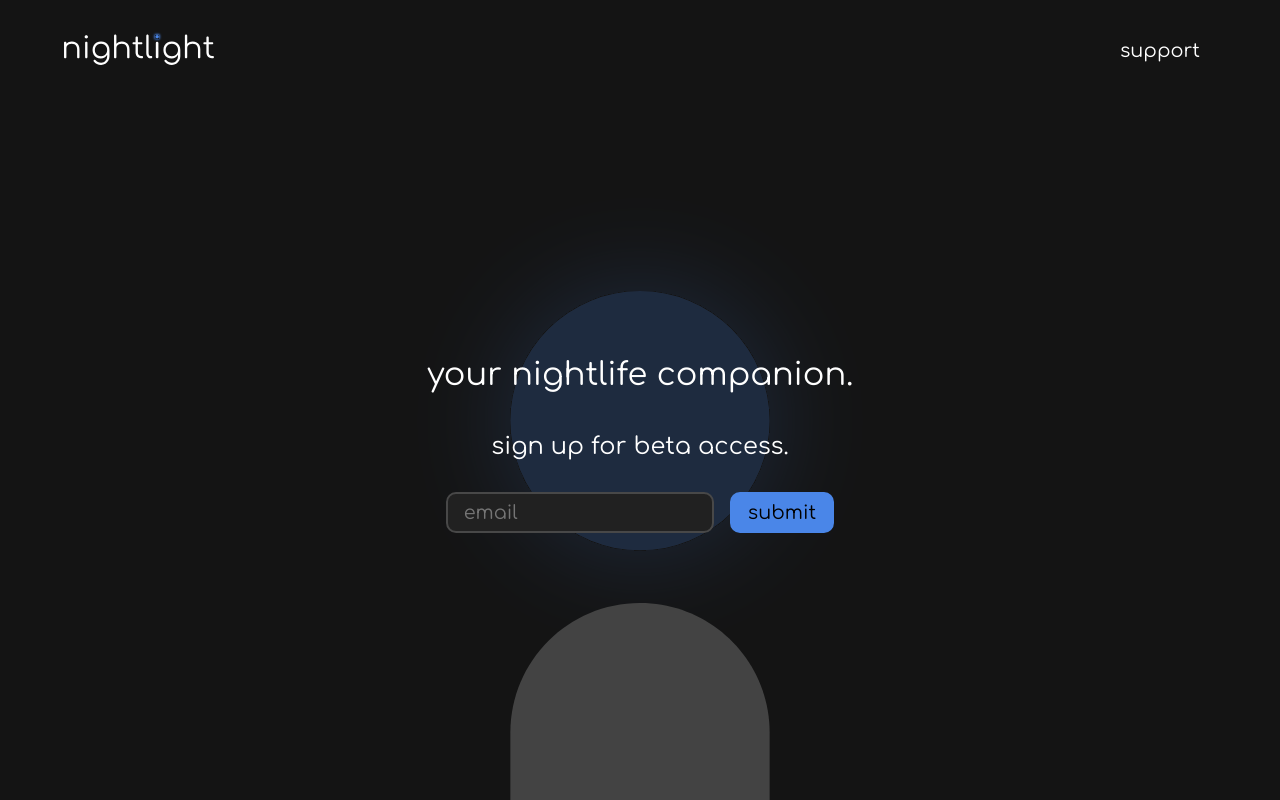
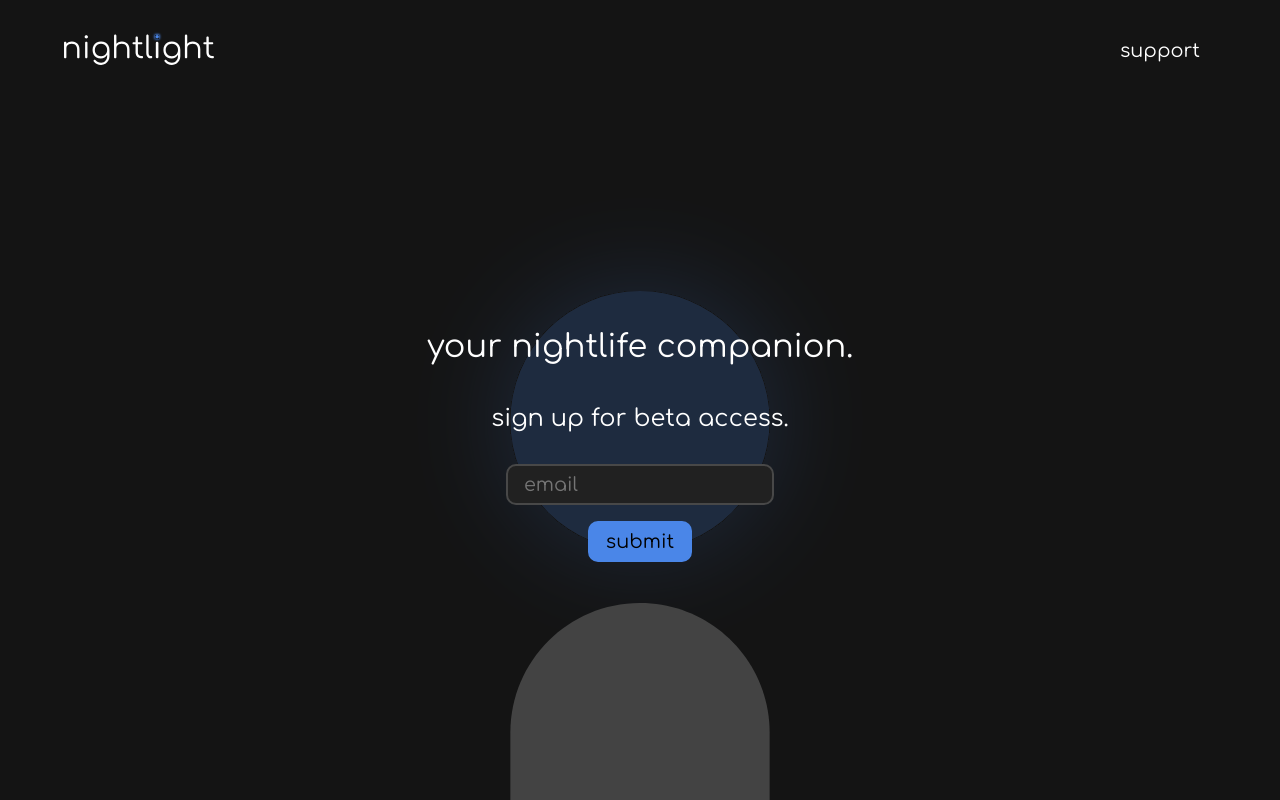
Before and after one commit to nightlight-app/nightlight-landing, a React (Vite) app: page / in a window 1280 px wide. Built offline with nearby package versions, Linux system fonts and the light colour scheme.

Commit message:
Align submit button under email input

```diff
--- a/src/components/EmailInput.css
+++ b/src/components/EmailInput.css
@@ -1,8 +1,6 @@
 form#signup-form {
   margin-top: 2rem;
   margin: 0 auto;
-  display: flex;
-  align-items: flex-start;
 }
 
 .email-input {
@@ -57,5 +55,5 @@ form#signup-form {
 
 button[type='submit'] {
   margin: 0;
-  margin-left: 1rem;
+  margin-top: 1rem;
 }
```
